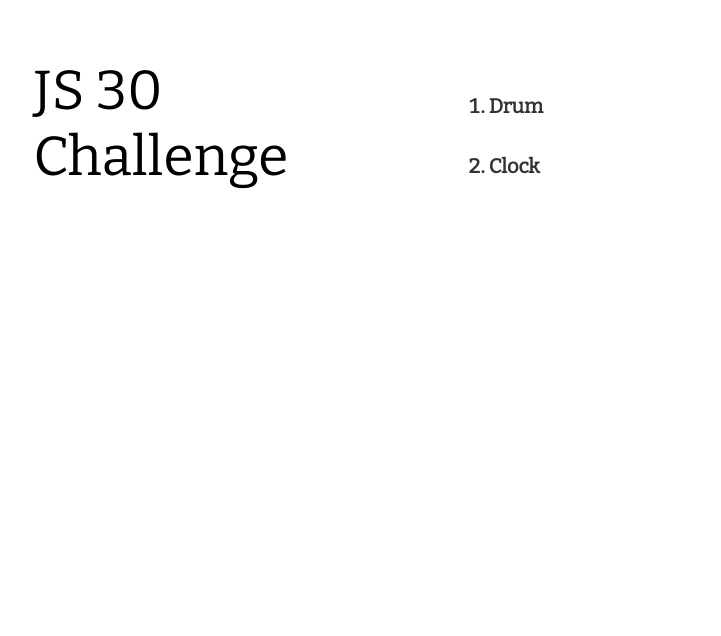
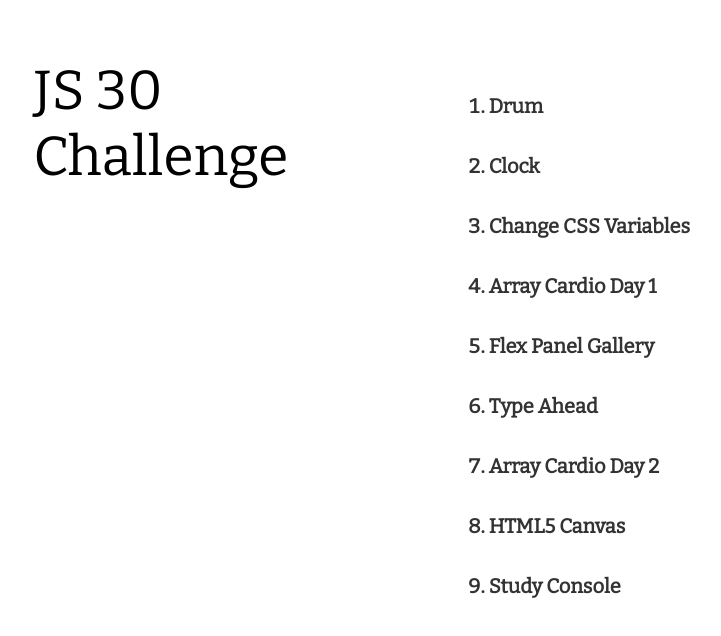
Before and after one commit to yujleee/jsChallenge30, a plain HTML site: page index.html in a window 1280 px wide. Shown: the whole page, without its empty margins (77-798 px from the left). Drawn offline with nearby package versions, Linux system fonts and the light colour scheme.

Commit message:
🔨 index list 업데이트

```diff
--- a/index.html
+++ b/index.html
@@ -14,6 +14,13 @@
         <ol class="challenge-list">
           <li><a href="01-Drum Kit/index.html">Drum</a></li>
           <li><a href="02-Clock/index.html">Clock</a></li>
+          <li><a href="03-CSS Variables/index.html">Change CSS Variables</a></li>
+          <li><a href="04-Array Cardio Day 1/index.html">Array Cardio Day 1</a></li>
+          <li><a href="05-Flex Panel Gallery/index.html">Flex Panel Gallery</a></li>
+          <li><a href="06-Type Ahead/index.html">Type Ahead</a></li>
+          <li><a href="07-Array Cardio Day 2/index.html">Array Cardio Day 2</a></li>
+          <li><a href="08-Fun with HTML5 Canvas/index.html">HTML5 Canvas</a></li>
+          <li><a href="09-Console/index.html">Study Console</a></li>
         </ol>
       </section>
     </div>
```
